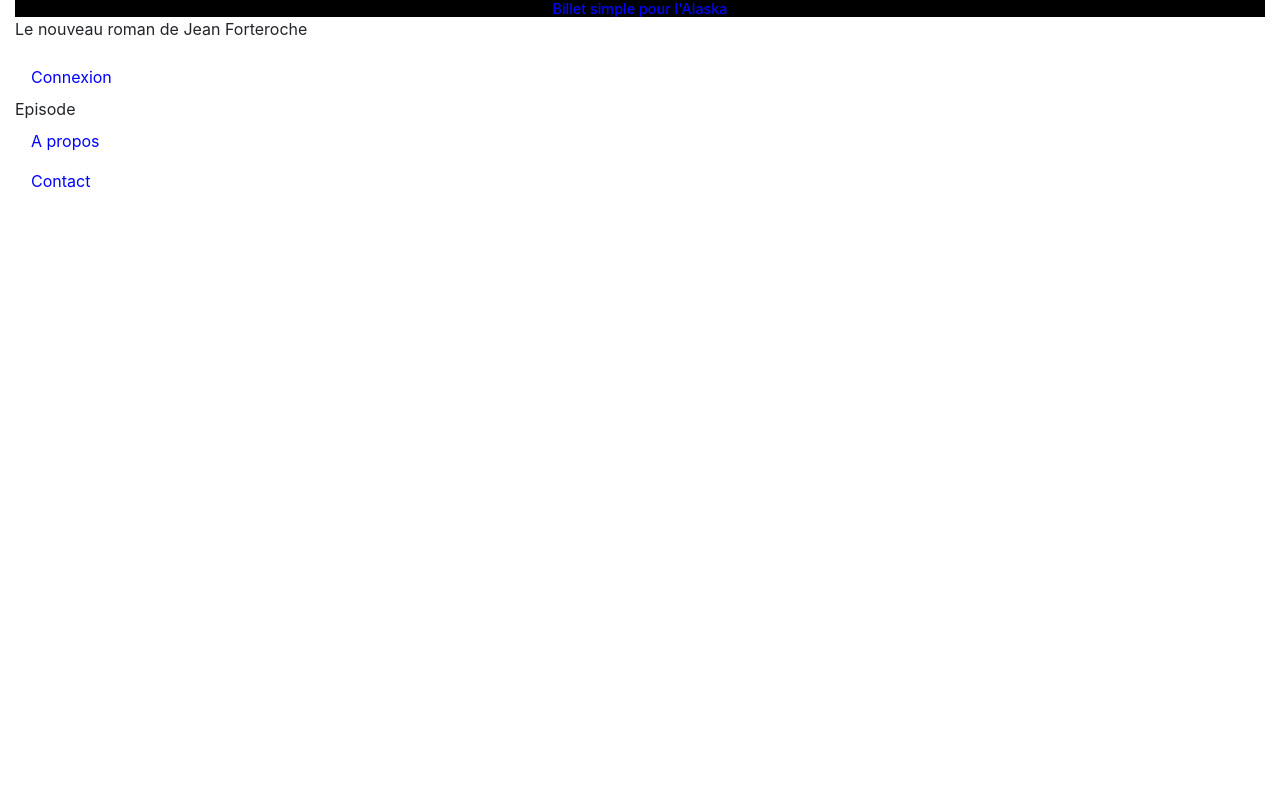
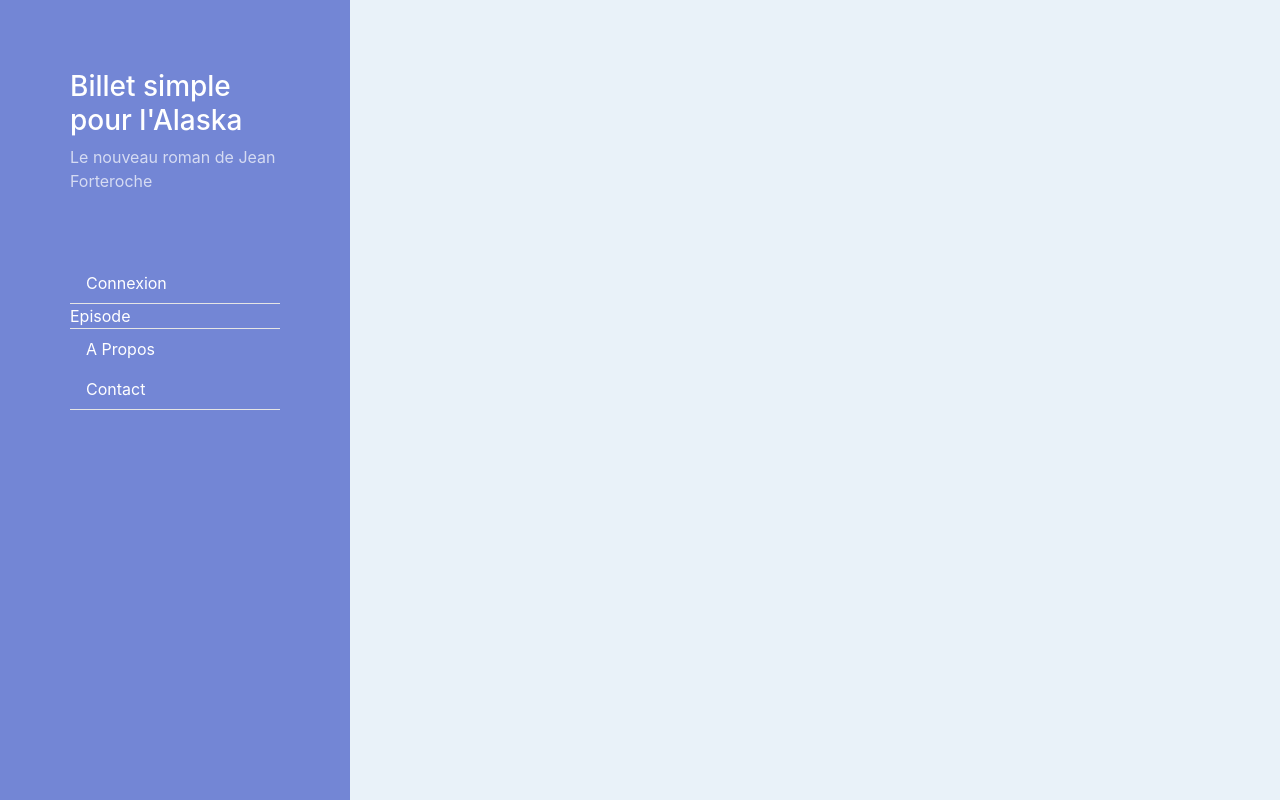
Before and after one commit to Bam92/blog_engine, a PHP site: page / in a window 1280 px wide. Run offline with PHP 8.4, Linux system fonts and the light colour scheme; data that the repository does not hold is empty; some libraries are stand-ins or nearby versions.

```diff
--- a/public/css/style.css
+++ b/public/css/style.css
@@ -1,15 +1,82 @@
-h1, h3
-{
-    text-align:center;
+.m-border-b {
+  border-bottom: 1px solid #e5e5e5;
+  text-transform: capitalize;
 }
 
-h3
-{
+.entry-footer {
+  background-color: #f1f1f1;
+  color: rgba( 34, 49, 63, 0.7);
+}
+
+body {
+	background-color: #e9f2f9;
+  padding: 50px 0px 0px 0px;
+  z-index: 0;
+}
+
+article {
+  background-color: #ffffff;
+  margin-bottom: 35px;
+  padding: 25px;
+}
+
+.entry-footer {
+  padding: 0px;
+}
+
+.wrapper {
+  display: flex;
+  width: 100%;
+}
+
+#sidebar {
+    width: 350px;
+    position: fixed;
+    top: 0;
+    left: 0;
+    height: 100vh;
+    z-index: 999;
+    background: #7386D5;
+    color: #fff;
+    transition: all 0.3s;
+}
+
+.sidebar-header, .sidebar-content {
+  margin: 20% 0;
+  padding: 0 20%;
+}
+
+.site-description {
+  font-weight: 400;
+  line-height: 1.5;
+  margin: 0.5em 0 0;
+  opacity: 0.7;
+}
+
+#content {
+  width: calc(100% - 400px);
+  padding: 40px;
+  min-height: 100vh;
+  transition: all 0.3s;
+  position: absolute;
+  top: 0;
+  right: 0;
+  /*background-color: #ffffff;*/
+}
+
+a {
+  text-decoration: none;
+}
+
+nav a {
+  color: #ffffff;
+}
+/*{
     background-color:black;
     color:white;
     font-size:0.9em;
     margin-bottom:0px;
-}
+}*/
 
 .post p
 {
@@ -28,3 +95,7 @@ a
     text-decoration: none;
     color: blue;
 }
+
+a:hover {
+  text-decoration: none;
+}
--- a/view/backend/adminView.php
+++ b/view/backend/adminView.php
@@ -5,9 +5,8 @@
 <h1>Welcome, <?php echo $_SESSION['username']; ?></h1>
 <h2>Articles recents</h2>
 
-<div class="table-responsive">
-  <table class="table table-hover table-condensed">
-    <thead>
+<table class="table table-hover table-sm table-responsive">
+    <thead class="thead-default">
       <tr>
         <th>Titre</th>
         <th>Contenu</th>
@@ -52,7 +51,6 @@ while ($row = $posts->fetch())
     }
     ?>
 </table>
-</div>
 
 <a href="index.php?action=add"><button type="button" name="button" class="btn btn-primary"><i class="fa fa-plus fa-lg"></i> Ajouter</button></a>
 
```
Also changed, not shown: view/backend/loginView.php (+4 -5 lines), view/backend/template.php (+20 -15 lines). Lines whose indentation alone changed are shown as unchanged.
